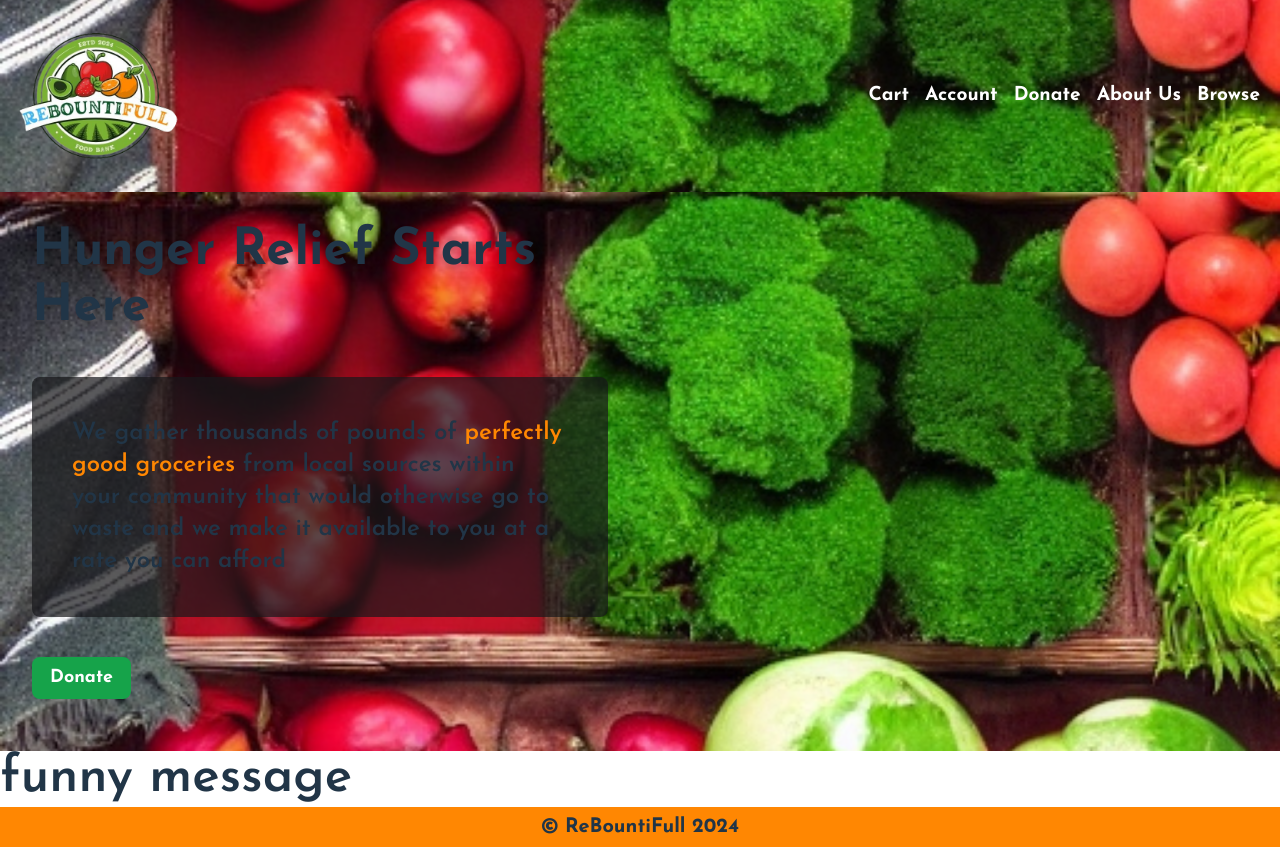
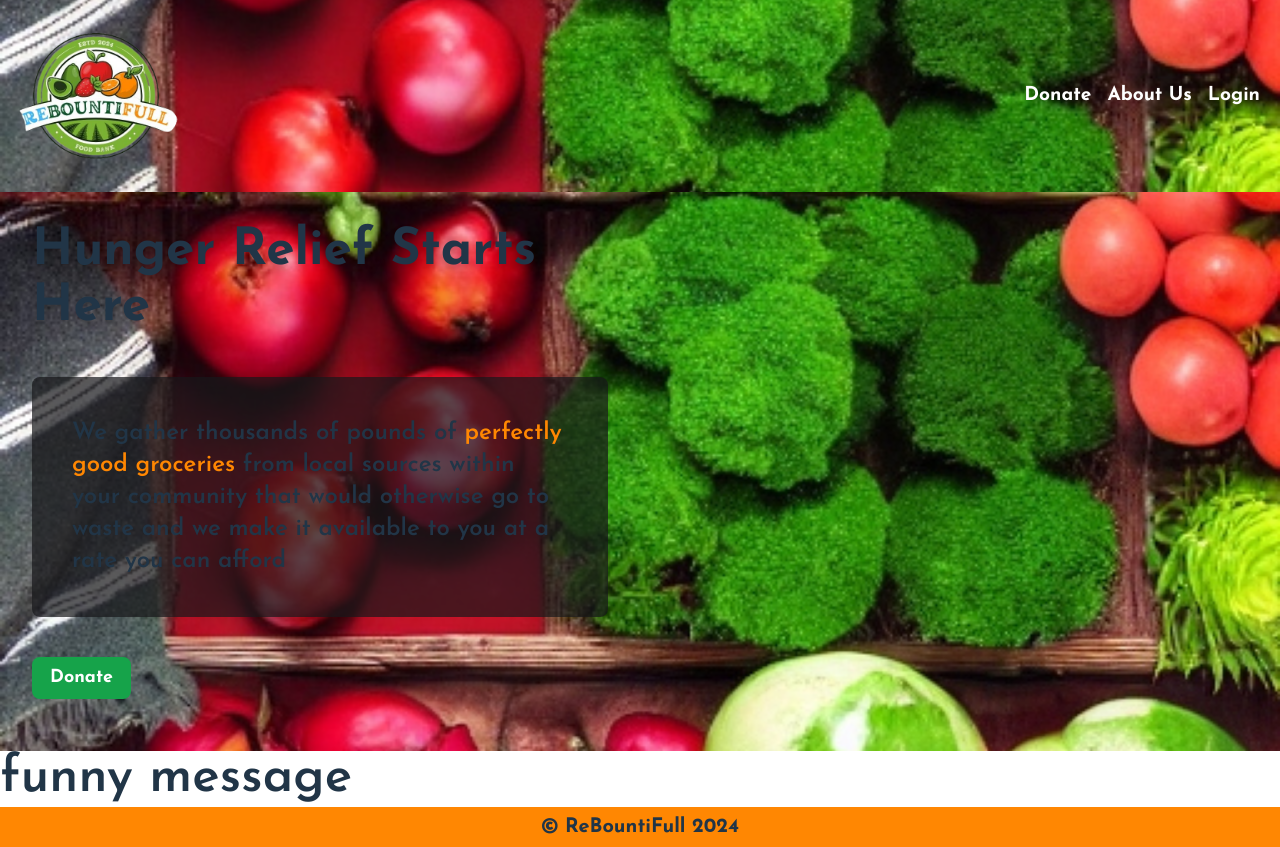
Before and after one commit to sareacct91/ReBountiFull, a React (Vite) app in the folder client/: page / in a window 1280 px wide. Built offline with nearby package versions, Linux system fonts and the light colour scheme.

Commit message:
Feat: Conditionally render Nav by login

```diff
--- a/client/src/components/Nav/nav.jsx
+++ b/client/src/components/Nav/nav.jsx
@@ -1,11 +1,13 @@
 import { NavLink } from "react-router-dom";
 import { useState } from "react";
+import Auth from "../../utils/auth";
 
 export default function Nav() {
   // pages
-  const pages = ["Cart", "Account", "Donate", "About Us", "Browse"];
+  const pages = ["Cart", "Account", "Donate", "About Us", "Browse", "Login"];
+  const needLogin = ["Cart", "Account", "Browse"];
   // assinging pathnames for each pages
-  const pathnames = ["cart", "account", "donate", "aboutus", "browse"];
+  const pathnames = ["cart", "account", "donate", "aboutus", "browse", "login"];
   const [showNavbar, setShowNavbar] = useState(false);
 
   const toggleNavbar = () => {
@@ -15,13 +17,27 @@ export default function Nav() {
   return (
     <>
       <nav className="top-0 flex justify-end">
-        <div className=" hidden w-full justify-between me-3 lg:flex">
+        <div className=" me-3 hidden w-full justify-between lg:flex">
           <ul className="flex flex-row">
-            {pages.map((page,i) => (
-              <li className="mx-2 text-white" key={page}>
-                <NavLink to={`/${pathnames[i]}`}>{page}</NavLink>
-              </li>
-            ))}
+            {pages.map((page,i) => {
+              if (needLogin.includes(page) && !Auth.loggedIn()) {
+                return (<></>);
+              }
+
+              if (page === "Login" && Auth.loggedIn()) {
+                return (
+                  <li className="mx-2 text-white" key={page}>
+                    <NavLink onClick={() => Auth.logout()} to={`/`}>Logout</NavLink>
+                  </li>
+                )
+              }
+
+              return (
+                <li className="mx-2 text-white" key={page}>
+                  <NavLink to={`/${pathnames[i]}`}>{page}</NavLink>
+                </li>
+              )
+            })}
           </ul>
         </div>
 
```
